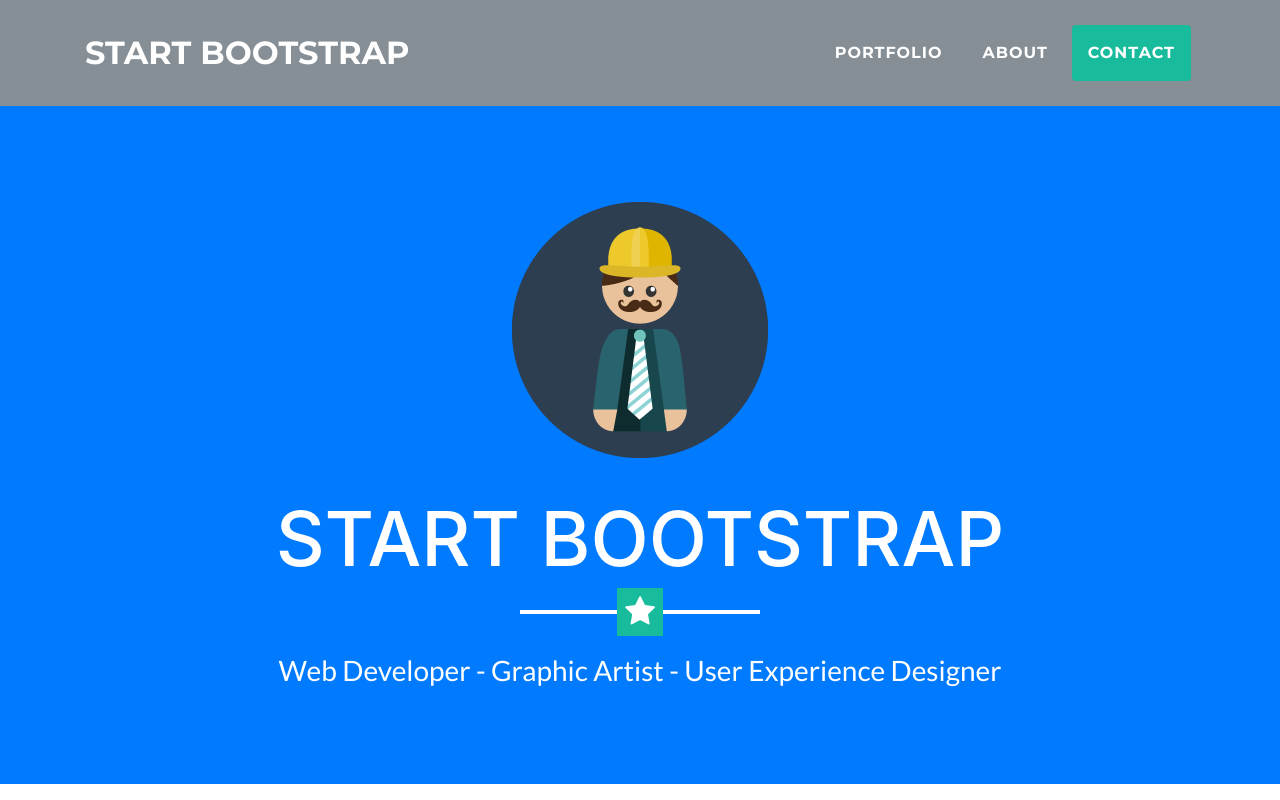
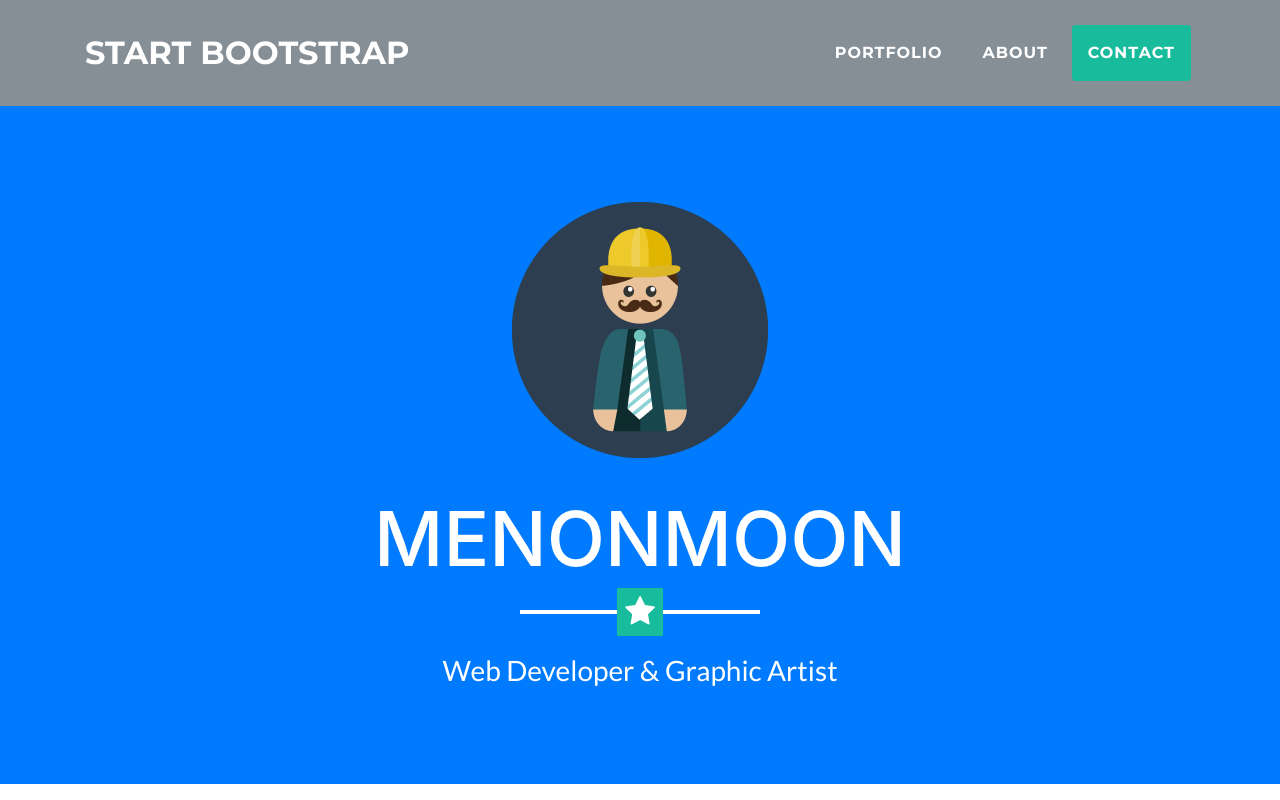
Before and after one commit to iesadkaskdlasjd/iesadkaskdlasjd.github.io, a website with bundled scripts: page index.html in a window 1280 px wide. Shown: the top 800 px of the page. Built offline with nearby package versions, Linux system fonts and the light colour scheme.

Commit message:
Update index.html

```diff
--- a/index.html
+++ b/index.html
@@ -56,9 +56,9 @@
     <header class="masthead bg-primary text-white text-center">
       <div class="container">
         <img class="img-fluid mb-5 d-block mx-auto" src="img/profile.png" alt="">
-        <h1 class="text-uppercase mb-0">Start Bootstrap</h1>
+        <h1 class="text-uppercase mb-0">menonmoon</h1>
         <hr class="star-light">
-        <h2 class="font-weight-light mb-0">Web Developer - Graphic Artist - User Experience Designer</h2>
+        <h2 class="font-weight-light mb-0">Web Developer & Graphic Artist</h2>
       </div>
     </header>
 
```
